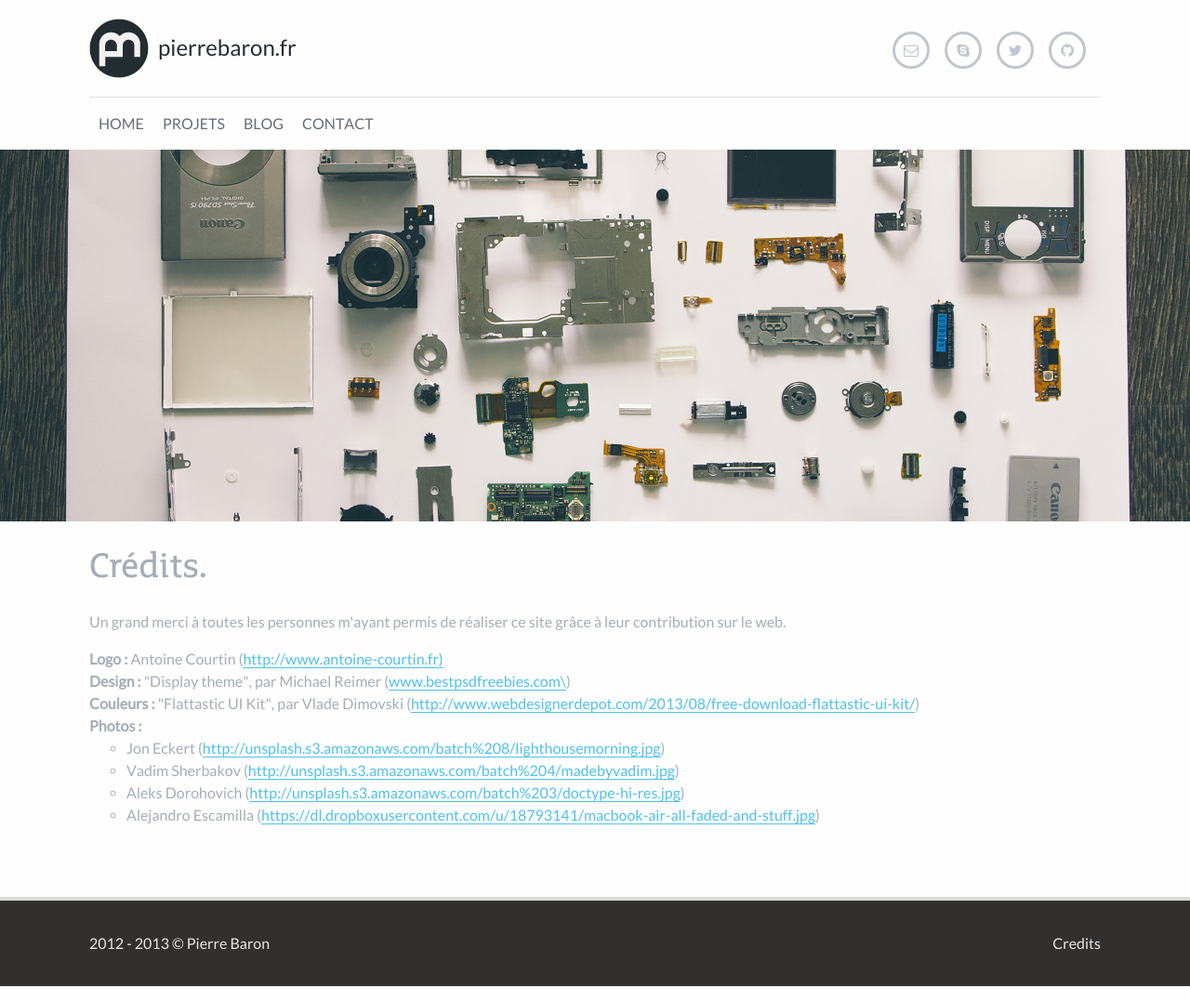
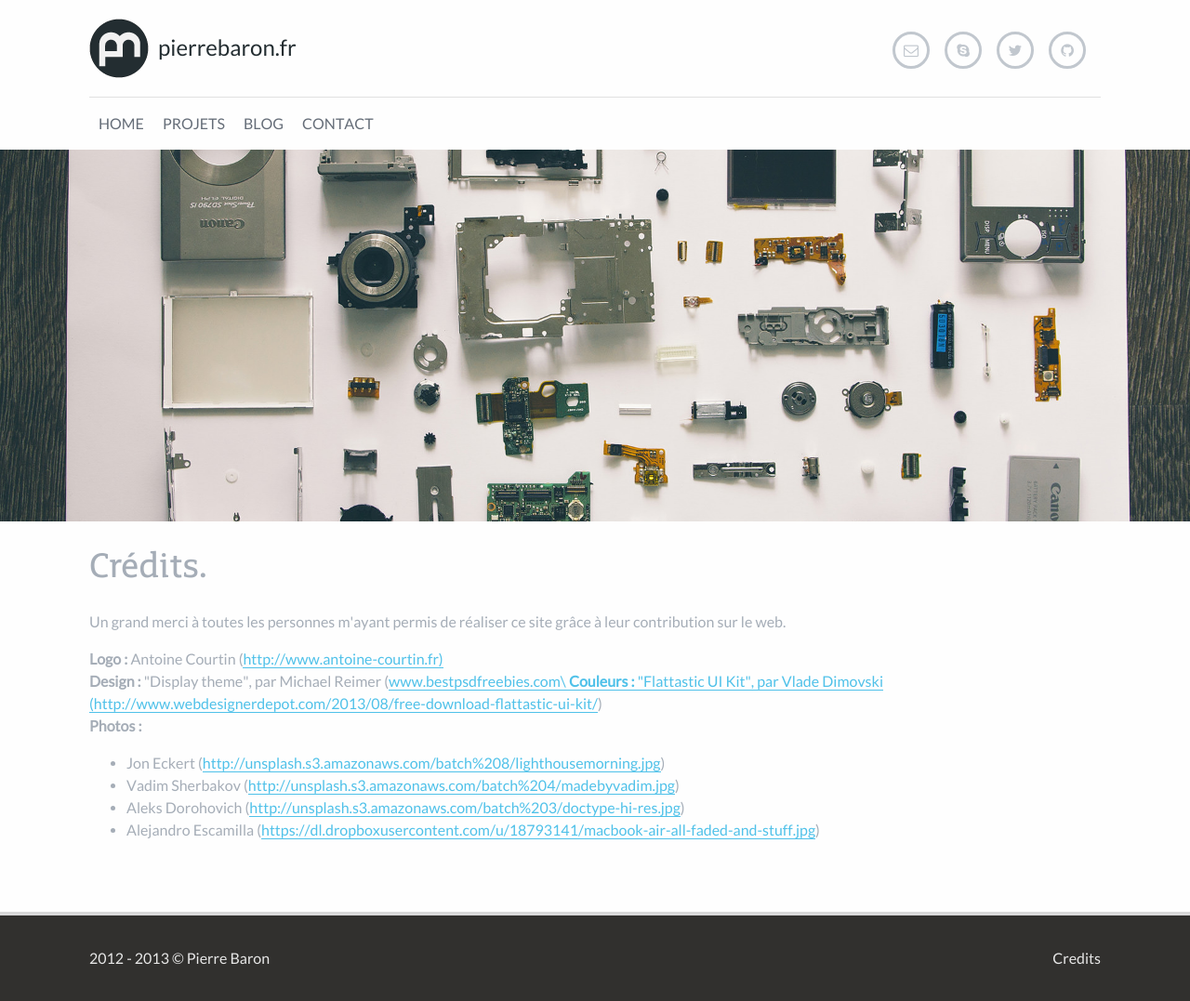
Before and after one commit to prbaron/prbaron.github.com, a Jekyll site: the page built from credits/index.html, in a window 1280 px wide. Shown: the whole page at 93% size. Built offline with Jekyll 4.4.1, drawn with Linux system fonts in a browser that asks for light colours; some web fonts are replaced; Markdown is read by kramdown in place of the engine named in the settings.

Commit message:
maj credits.html

```diff
--- a/credits/index.html
+++ b/credits/index.html
@@ -8,16 +8,18 @@ image   : credits
 Un grand merci à toutes les personnes m'ayant permis de réaliser ce site grâce à leur contribution sur le web.
 </p>
 
-<ul class="unstyled">
-    <li><strong>Logo : </strong>Antoine Courtin (<a href="http://www.antoine-courtin.fr">http://www.antoine-courtin.fr)</a></li>
-    <li><strong>Design :</strong> "Display theme", par Michael Reimer (<a href="www.bestpsdfreebies.com\">www.bestpsdfreebies.com\</a>)</li>
-    <li><strong>Couleurs :</strong> "Flattastic UI Kit", par Vlade Dimovski (<a href="http://www.webdesignerdepot.com/2013/08/free-download-flattastic-ui-kit/">http://www.webdesignerdepot.com/2013/08/free-download-flattastic-ui-kit/</a>)</li>
-    <li><strong>Photos : </strong>
+<p>
+    <strong>Logo : </strong>Antoine Courtin (<a href="http://www.antoine-courtin.fr">http://www.antoine-courtin.fr)</a>
+    <br/>
+    <strong>Design :</strong> "Display theme", par Michael Reimer (<a href="www.bestpsdfreebies.com\">www.bestpsdfreebies.com\</a)
+    <br/>
+    <strong>Couleurs :</strong> "Flattastic UI Kit", par Vlade Dimovski (<a href="http://www.webdesignerdepot.com/2013/08/free-download-flattastic-ui-kit/">http://www.webdesignerdepot.com/2013/08/free-download-flattastic-ui-kit/</a>)
+    <br/>
+    <strong>Photos : </strong>
     <ul>
         <li>Jon Eckert (<a href="http://unsplash.s3.amazonaws.com/batch%208/lighthousemorning.jpg">http://unsplash.s3.amazonaws.com/batch%208/lighthousemorning.jpg</a>)</li>
         <li>Vadim Sherbakov (<a href="http://unsplash.s3.amazonaws.com/batch%204/madebyvadim.jpg">http://unsplash.s3.amazonaws.com/batch%204/madebyvadim.jpg</a>)</li>
         <li>Aleks Dorohovich (<a href="http://unsplash.s3.amazonaws.com/batch%203/doctype-hi-res.jpg">http://unsplash.s3.amazonaws.com/batch%203/doctype-hi-res.jpg</a>)</li>
         <li>Alejandro Escamilla (<a href="https://dl.dropboxusercontent.com/u/18793141/macbook-air-all-faded-and-stuff.jpg">https://dl.dropboxusercontent.com/u/18793141/macbook-air-all-faded-and-stuff.jpg</a>)</li>
     </ul>
-    </li>
-</ul>
+</p>
```
Lines whose indentation alone changed are shown as unchanged.
